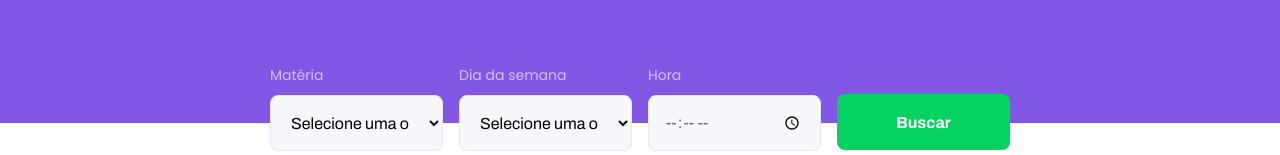
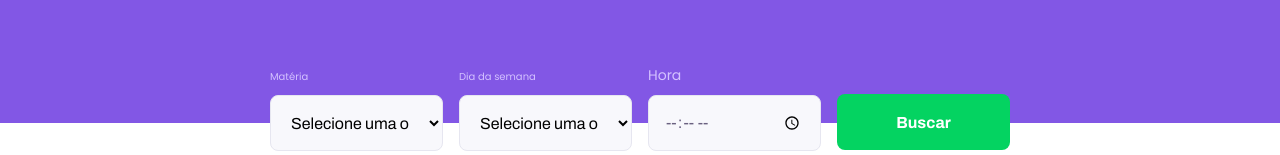
Before and after one commit to marusello/proffy-web, a React (Create React App) app: page /study in a window 1280 px wide. Shown: the part 217-372 px from the top of the page. Built offline with nearby package versions, Linux system fonts and the light colour scheme.

Commit message:
Update styles.css
diminuir a fonte

```diff
--- a/src/components/Select/styles.css
+++ b/src/components/Select/styles.css
@@ -7,7 +7,7 @@
 }
 
 .select-block label {
-  font-size: 1.4rem;
+  font-size: 1.0rem;
 }
 
 .select-block  select{
```
